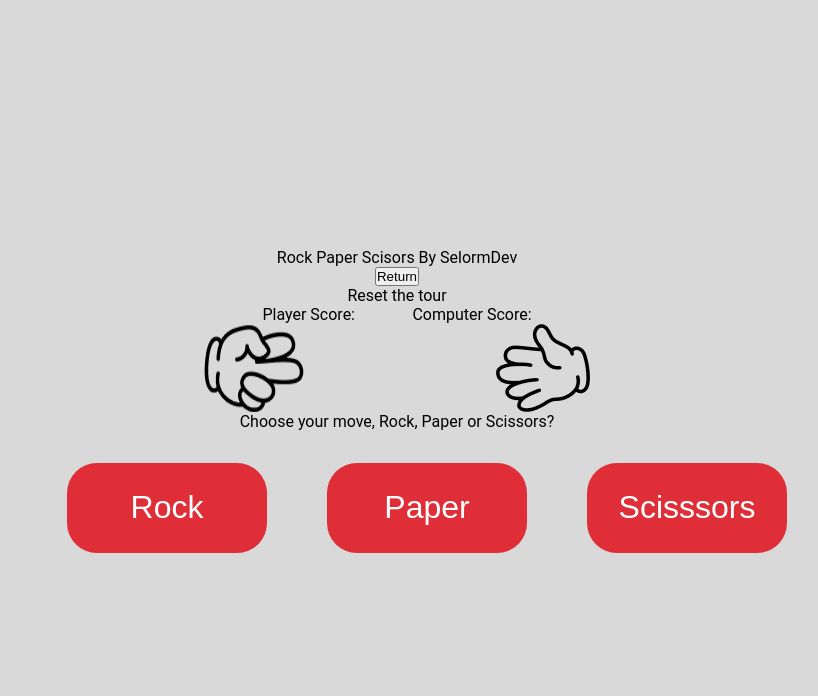
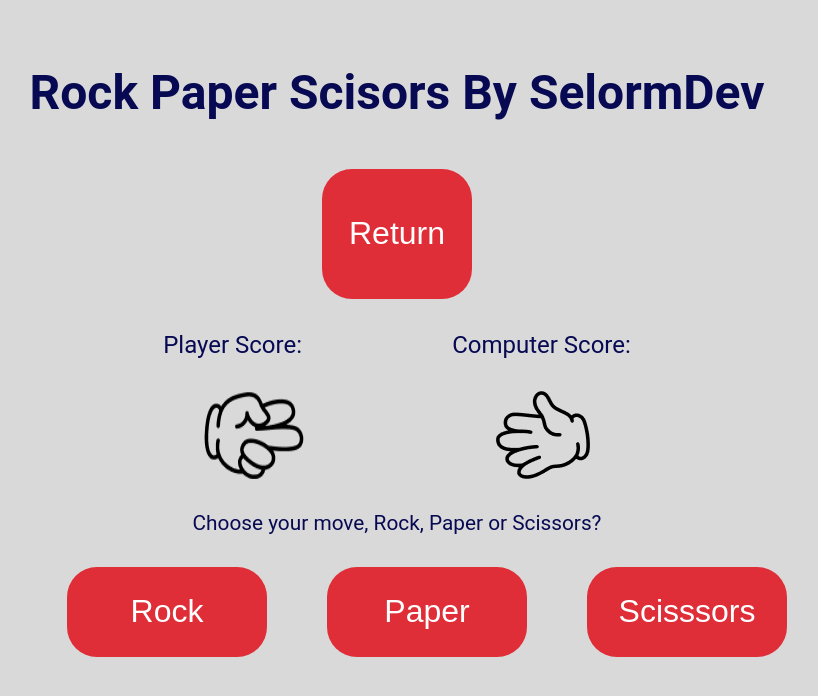
Before and after one commit to SelormDev/rock-paper-scissors, a plain HTML site: page index.html in a window 1280 px wide. Both pictures are taken after a click on the button "Play". Shown: the whole page, without its empty margins (243-1061 px from the left). Drawn offline with Linux system fonts and the light colour scheme.

Commit message:
Finished normal styles

```diff
--- a/app.js
+++ b/app.js
@@ -105,10 +105,10 @@ let btn1 = document.createElement("button");
 let btn2 = document.createElement("button");
 let btn3 = document.createElement("button");
 let testBtn = document.createElement("button"); //! Delete Later
-let message1 = document.createElement("p");
-let message2 = document.createElement("p");
-let message3 = document.createElement("p");
-let reset = document.createElement("p");
+let greetings = document.createElement("p");
+let headerMessage = document.createElement("p");
+let winMessage = document.createElement("p");
+let decideMessage = document.createElement("p");
 let computerChoice = document.createElement("p");
 let playerChoice = document.createElement("p");
 let rockLeft = document.createElement("img");
@@ -121,25 +121,28 @@ let scissorsRight = document.createElement("img");
 const firstUI = () => {
   btn.textContent = "Play";
   btn.classList.add("btn");
-  message1.textContent = "Rock Paper Scisors By SelormDev";
-  message1.classList.add("p");
-  container.append(btn, message1);
+  greetings.textContent = "Rock Paper Scisors By SelormDev";
+  greetings.classList.add("greetings");
+  container.append(btn, greetings);
 
   btn.addEventListener("click", secondUI);
   changeUI("secondUI");
 };
 
 const secondUI = () => {
-  message2.textContent = "Rock Paper Scisors By SelormDev";
-  reset.textContent = "Reset the tour";
+  headerMessage.textContent = "Rock Paper Scisors By SelormDev";
+  headerMessage.classList.add("header-message");
   btn1.textContent = "Rock";
   btn2.textContent = "Paper";
   btn3.textContent = "Scisssors";
 
   testBtn.textContent = "Return";
+  testBtn.classList.add("btn", "btn-test");
 
   computerChoice.textContent = "Computer Score: ";
   playerChoice.textContent = "Player Score: ";
+  computerChoice.classList.add("score-text");
+  playerChoice.classList.add("score-text");
   scoreContainer.append(playerChoice, computerChoice);
   scoreContainer.classList.add("score-container");
 
@@ -152,7 +155,8 @@ const secondUI = () => {
   imageContainer.append(rockLeft, paperRight);
   imageContainer.classList.add("image-container");
 
-  message3.textContent = "Choose your move, Rock, Paper or Scissors?";
+  decideMessage.textContent = "Choose your move, Rock, Paper or Scissors?";
+  decideMessage.classList.add("decide-text");
   buttonDiv.classList.add("btnParent");
   btn1.classList.add("btn", "btn-game");
   btn2.classList.add("btn", "btn-game");
@@ -160,12 +164,12 @@ const secondUI = () => {
   buttonDiv.append(btn1, btn2, btn3);
 
   container.append(
-    message2,
+    headerMessage,
     testBtn,
-    reset,
     scoreContainer,
+    winMessage,
     imageContainer,
-    message3,
+    decideMessage,
     buttonDiv
   );
 
@@ -175,16 +179,15 @@ const secondUI = () => {
 
 const changeUI = function (ui) {
   if (ui === "secondUI") {
-    container.removeChild(reset);
     container.removeChild(testBtn);
     container.removeChild(buttonDiv);
-    container.removeChild(message2);
-    container.removeChild(message3);
+    container.removeChild(headerMessage);
+    container.removeChild(decideMessage);
     container.removeChild(scoreContainer);
     container.removeChild(imageContainer);
   } else if (ui === "firstUI") {
     container.removeChild(btn);
-    container.removeChild(message1);
+    container.removeChild(greetings);
   }
 
   container.classList.toggle("first-ui");
--- a/style.css
+++ b/style.css
@@ -49,14 +49,20 @@ body {
   height: 90px;
 }
 
+.btn-test {
+  width: 150px;
+  padding: 1rem;
+  margin: 0 0 2rem;
+}
+
 .btnParent {
   display: flex;
   justify-content: center;
   align-items: center;
-  margin-top: 2rem;
+  margin: 2rem 0 -10rem;
 }
 
-.p {
+.greetings {
   width: 50%;
   font-size: 3rem;
   margin: 4rem auto;
@@ -64,10 +70,34 @@ body {
   text-align: center;
 }
 
+.header-message {
+  font-weight: 600;
+  font-size: 3rem;
+  color: #070a52;
+  text-align: center;
+  margin: -15rem 0 3rem 0;
+}
+
+.score-text {
+  font-size: 1.5rem;
+  color: #070a52;
+  font-weight: 400;
+  text-align: center;
+  margin-bottom: 2rem;
+}
+
+.decide-text {
+  font-size: 1.3rem;
+  color: #070a52;
+  font-weight: 400;
+  text-align: center;
+  margin-top: 2rem;
+}
+
 .score-container {
   display: flex;
   justify-content: space-evenly;
-  width: 50%;
+  width: 100%;
 }
 
 .image-container {
```
